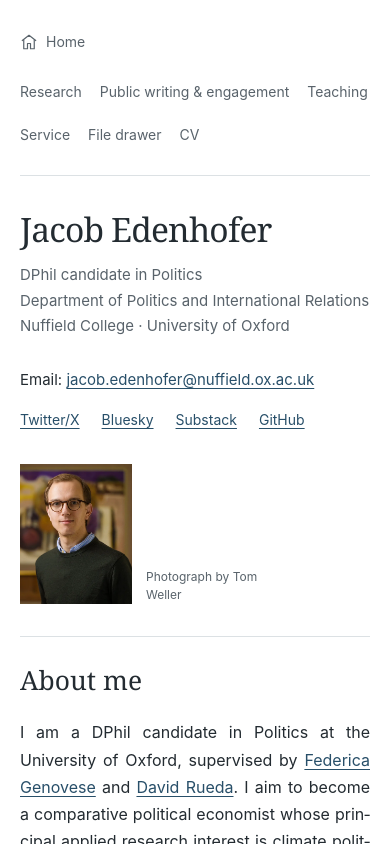
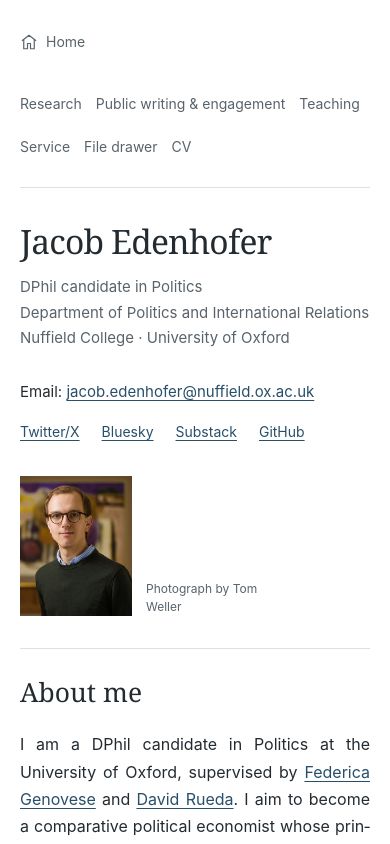
Before and after one commit to jacob-edenhofer/Website, a Next.js app: page / in a window 390 px wide. Shown: the top 844 px of the page. Built offline with nearby package versions, Linux system fonts and the light colour scheme.

Commit message:
Refine navigation spacing on desktop and mobile

```diff
--- a/app/globals.css
+++ b/app/globals.css
@@ -30,7 +30,7 @@ p { margin: 0 0 1.1em; }
 .header-layout { display: flex; align-items: center; gap: 56px; width: 100%; max-width: var(--text-width); }
 .home-link { display: inline-flex; align-items: center; gap: 8px; min-height: 44px; font-size: .875rem; white-space: nowrap; color: var(--muted); text-decoration: none; }
 .home-link:hover { color: var(--ink); text-decoration: underline; }
-.site-nav { display: flex; flex-wrap: wrap; justify-content: flex-end; gap: 4px 18px; margin-left: auto; font-size: .875rem; }
+.site-nav { display: flex; flex-wrap: wrap; justify-content: flex-end; gap: 4px 14px; margin-left: auto; font-size: .875rem; }
 .site-nav a { color: var(--muted); padding-block: 8px; text-decoration: none; }
 .site-nav a:hover, .site-nav a[aria-current="page"] { color: var(--ink); text-decoration: underline; text-underline-offset: 5px; }
 .skip-link { position: absolute; left: 16px; top: -100px; padding: 10px 16px; background: var(--paper); color: var(--ink); z-index: 10; }
@@ -112,13 +112,13 @@ summary { color: var(--blue); cursor: pointer; font-size: .875rem; width: fit-co
 .writing-meta { color: var(--muted); font-size: .875rem; }
 @media (max-width: 800px) {
   .header-inner { padding-block: 20px; }
-  .header-layout { flex-direction: column; align-items: flex-start; gap: 8px; }
+  .header-layout { flex-direction: column; align-items: flex-start; gap: 20px; }
   .site-nav { width: 100%; margin-left: 0; }
   .hero-layout { gap: 30px; }
 }
 @media (max-width: 560px) {
   .page-width { width: calc(100% - 40px); }
-  .site-nav { justify-content: flex-start; gap: 3px 18px; }
+  .site-nav { justify-content: flex-start; gap: 3px 14px; }
   .hero, .page-intro, .prose-page { padding-top: 34px; }
   .hero { padding-bottom: 32px; }
   .hero-layout { grid-template-columns: 1fr; gap: 24px; }
```
